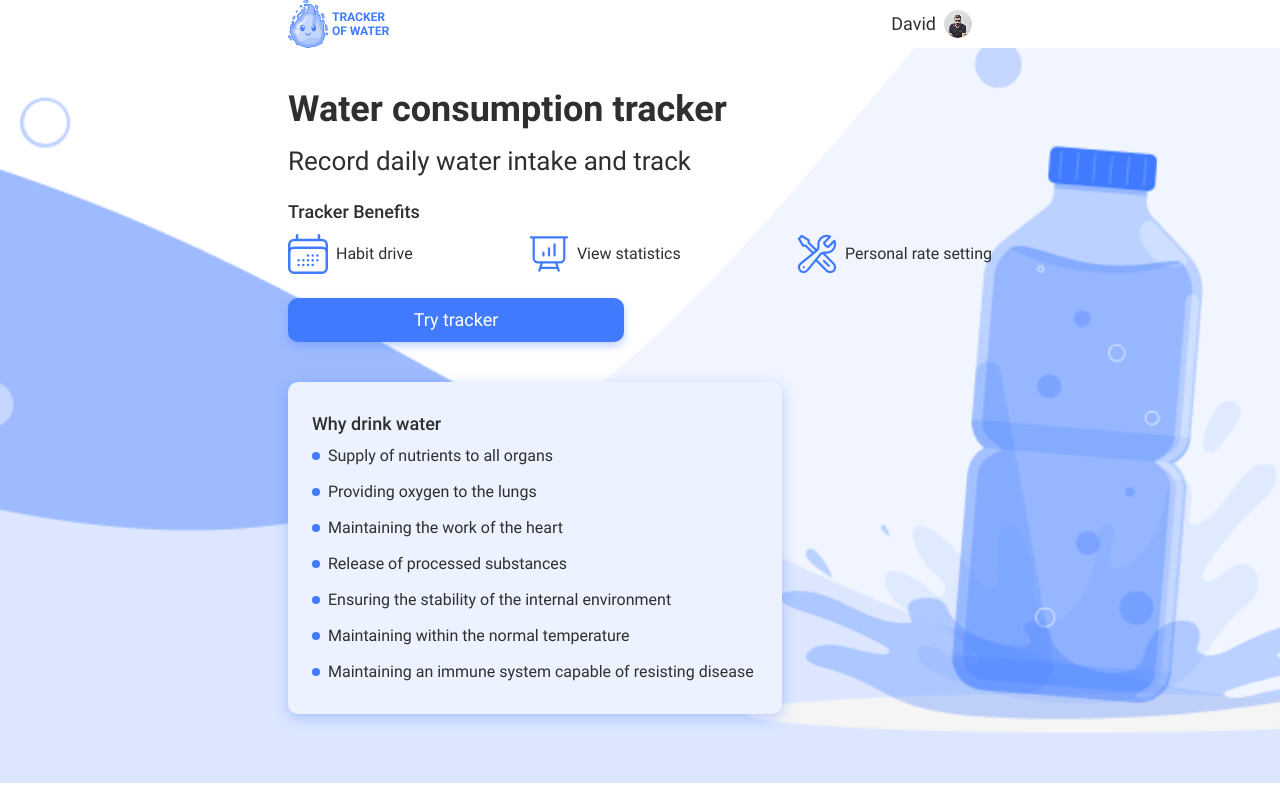
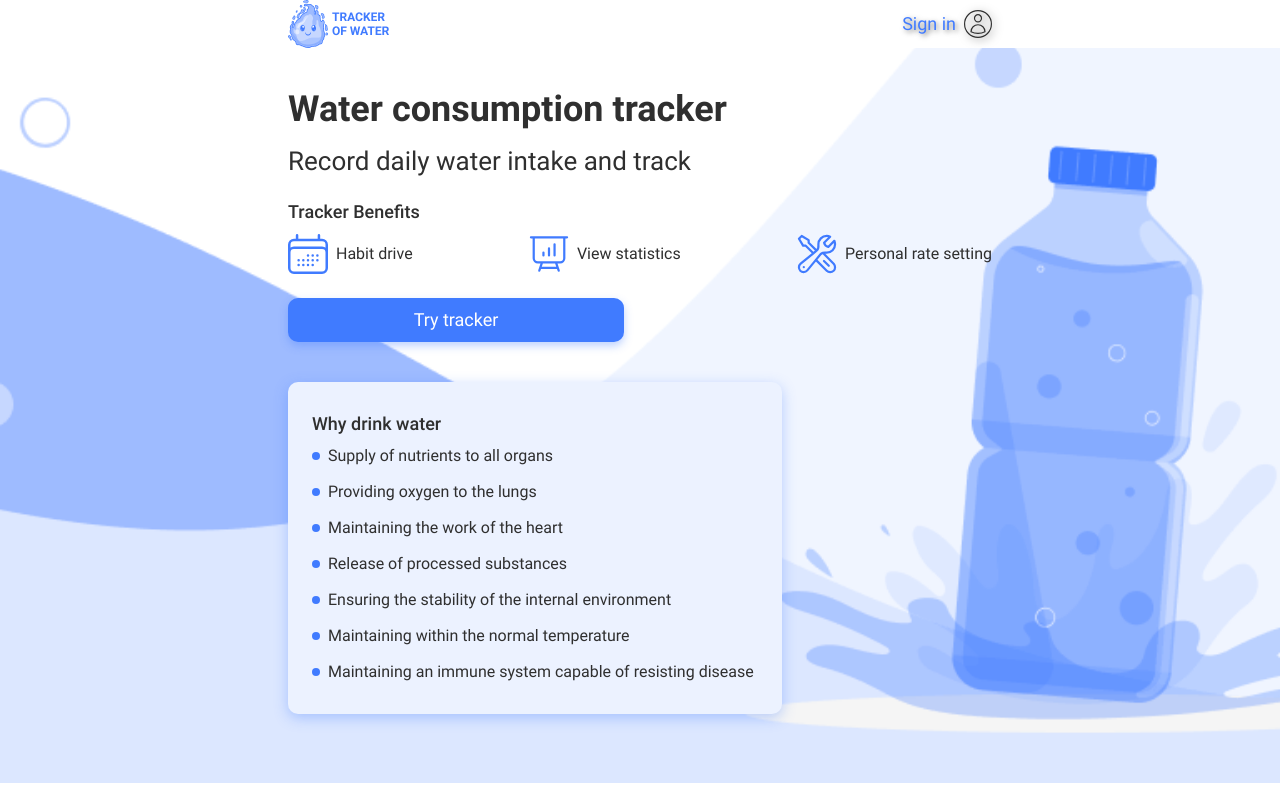
Before and after one commit to AndriyDzhuryn/AquaGuardians, a React (Vite) app: page / in a window 1280 px wide. Built offline with nearby package versions, Linux system fonts and the light colour scheme.

Commit message:
add selectors to Header, Logo

```diff
--- a/src/components/Header/Header.jsx
+++ b/src/components/Header/Header.jsx
@@ -1,18 +1,18 @@
+import { useSelector } from 'react-redux';
 import Logo from '../Logo/Logo.jsx';
 import UserAuth from '../UserAuth/UserAuth.jsx';
 import UserLogo from '../UserLogo/UserLogo.jsx';
 import css from './Header.module.css';
+import { selectAuthIsLoggedIn } from '../../redux/auth/selectors.js';
 
 const user = {
-  name: 'David',
+  name: '',
   email: 'david@gmail.com',
   avatar: '../../../public/logo.svg',
 };
 
 const Header = () => {
-  //замінити
-  const isLoggedIn = true;
-  // const isLoggedIn = false;
+  const isLoggedIn = useSelector(selectAuthIsLoggedIn);
 
   return (
     <header className={css.appHeader}>
--- a/src/components/Logo/Logo.jsx
+++ b/src/components/Logo/Logo.jsx
@@ -1,9 +1,11 @@
 import { useNavigate } from 'react-router-dom';
 import css from './Logo.module.css';
+import { useSelector } from 'react-redux';
+import { selectAuthIsLoggedIn } from '../../redux/auth/selectors';
 
 const Logo = () => {
-  //замінити
-  const isLoggedIn = true;
+  const isLoggedIn = useSelector(selectAuthIsLoggedIn);
+
   const navigate = useNavigate();
 
   const handleLogoClick = () => {
```
